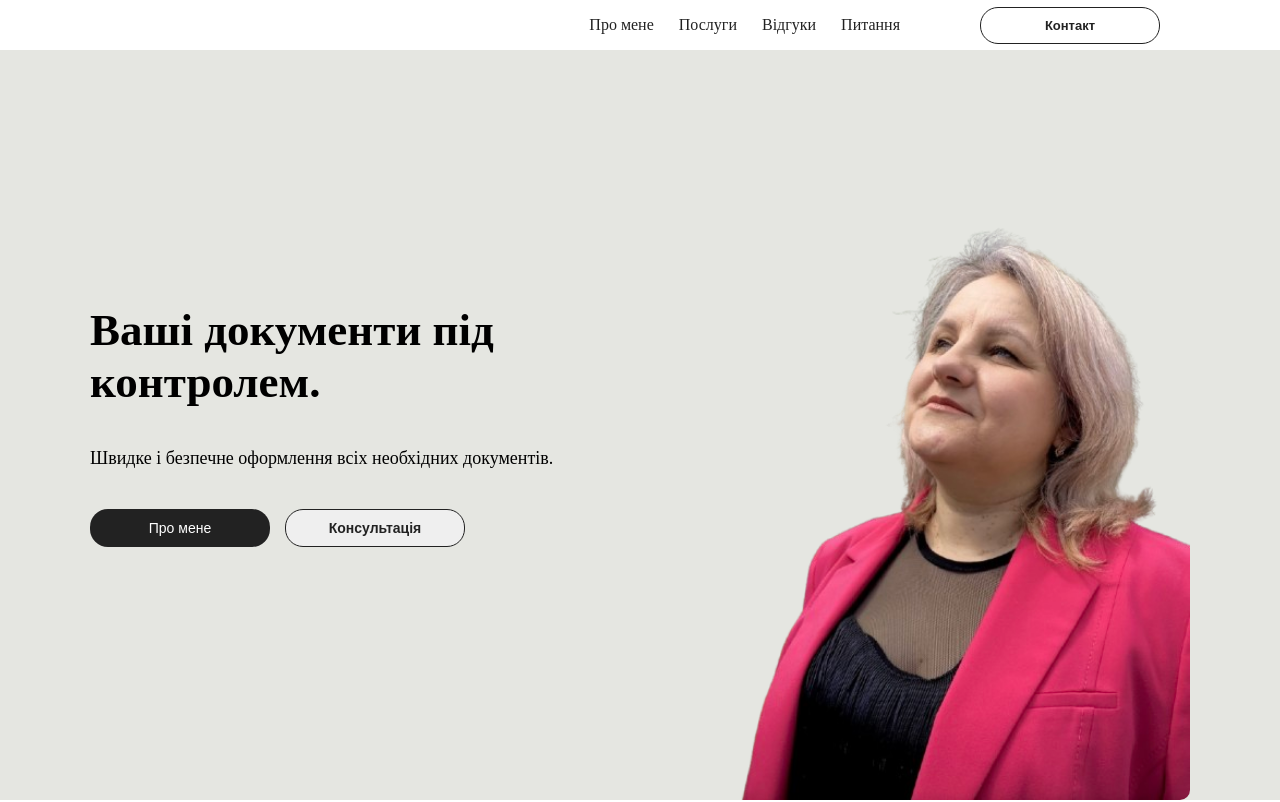
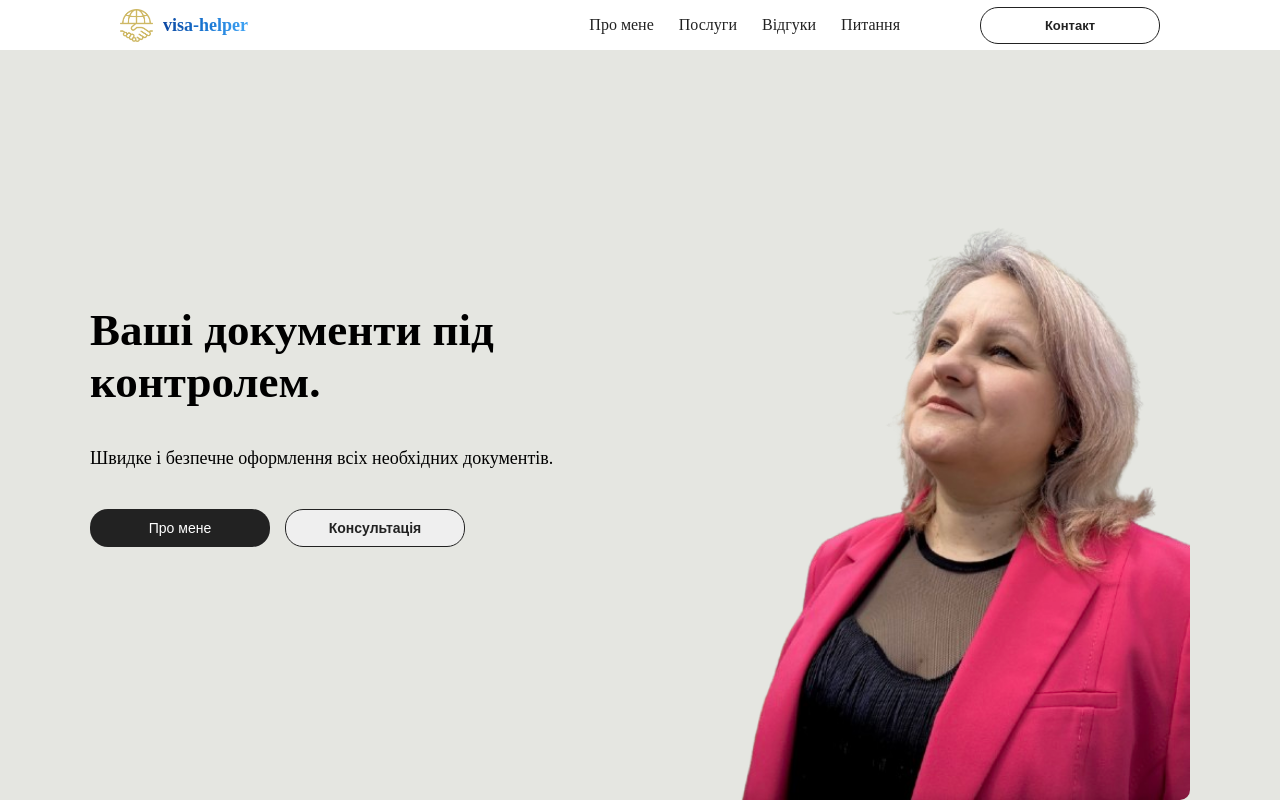
Before and after one commit to Korneliia08/visaHelper, a React (Vite) app: page / in a window 1280 px wide. Shown: the top 802 px of the page. Built offline with nearby package versions, Linux system fonts and the light colour scheme.

Commit message:
create logo

```diff
--- a/src/view/layots/TopNav/TopNav.jsx
+++ b/src/view/layots/TopNav/TopNav.jsx
@@ -1,9 +1,13 @@
 import s from "./TopNav.module.scss";
+import logo from "./../../../assets/logo.png";
 
 function TopNav() {
     return (
         <div className={s.topNav}>
-            <div className={s.divForLogo}></div>
+            <div className={s.divForLogo}>
+                <img src={logo} alt="logo" className={s.logo}/>
+                <h5 className={s.logoName}>visa-helper</h5>
+            </div>
             <div className={s.containerForNavAndBtn}>
                 <nav className={s.nav}>
                     <a href="">Про мене</a>
--- a/src/view/layots/TopNav/TopNav.module.scss
+++ b/src/view/layots/TopNav/TopNav.module.scss
@@ -8,9 +8,25 @@
   justify-content: space-between;
   position: sticky;
   top: 0;
+  z-index: 500;
 
   .divForLogo {
+    display: flex;
+    align-items: center;
+    column-gap: 10px;
 
+    .logo {
+      width: 33px;
+    }
+
+    .logoName {
+      font-size: 18px;
+      background: linear-gradient(90deg, #0d47a1, #1976d2, #42a5f5);
+      -webkit-background-clip: text;
+      -webkit-text-fill-color: transparent;
+      background-clip: text;
+      color: transparent;
+    }
   }
 
   .containerForNavAndBtn {
```
Also changed, not shown: src/assets/logo.png (added).
